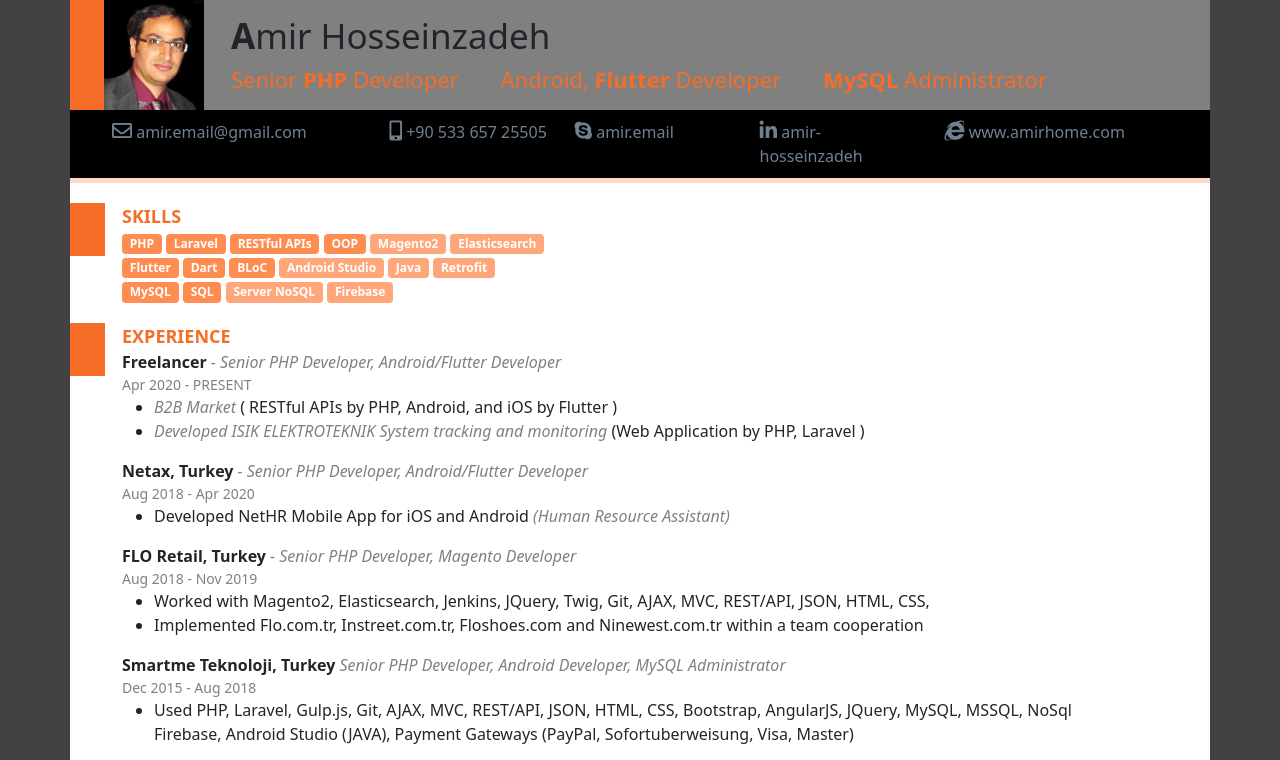
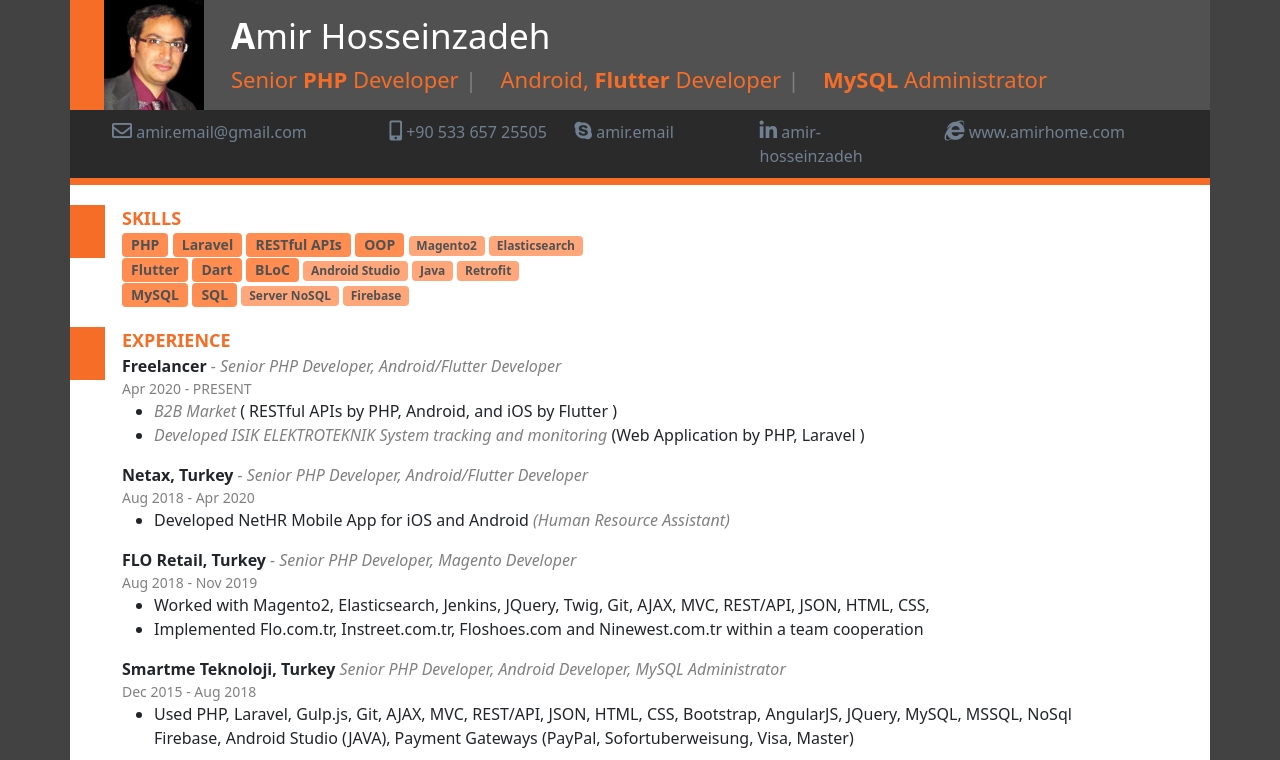
Before and after one commit to AmirHome/MyResume, a plain HTML site: page index.html in a window 1280 px wide. Shown: the top 760 px of the page. Drawn offline with nearby package versions, Linux system fonts and the light colour scheme.

Commit message:
eddit the colors

```diff
--- a/CSS/style.css
+++ b/CSS/style.css
@@ -21,10 +21,10 @@ a visited {
 }
 
 .bg-header{
-    background-color:grey;
+    background-color:rgb(81 81 81);
 }
 .bg-contact{
-    background-color: black
+    background-color: rgb(42 42 42)
 }
 
 .bg-img {
@@ -40,10 +40,10 @@ a visited {
 .title-fullname {
     font-size: 35px;
     padding-top: 10px;
+    color: white;
 }
 
 .title-job {
-    color: rgb(87 186 134);
     color: #f56d27;
     font-size: 22px;
 
@@ -58,22 +58,18 @@ a visited {
     font-size: 20px;
 }
 
-hr {
-    height: 5px !important;
-    color: rgb(87 186 134);
-    color: #f56d27;
+.line {
+    background-color: #f56d27;
+    height: 7px;
+}
 
-    margin: 0px;
-}
 .box{
-    background-color: rgb(87 186 134);
     background-color: #f56d27;
     height: 53px;
     width: 35px;
     margin-right: 5px;
 }
 .title{
-    color: rgb(87 186 134);
     color: #f56d27;
 
     font-weight: bold;
@@ -86,20 +82,20 @@ hr {
 }
 
 .bg-badge-dark{
-    background-color:#93c47d;
-    background-color: #CE4B09;
     background-color: #FF8C51;
+    font-size: 14px;
 }
+
 .bg-badge{
-    background-color: #b6d7a8;
-    background-color: #FF8C51;
     background-color: #FFA77A;
+    font-size: 12px;
 
 }
 
 .badge {
-    color: white;
+    color: rgb(81 81 81);
 }
+
 
 .row-title {
     padding-top:20px
--- a/index.html
+++ b/index.html
@@ -46,8 +46,8 @@
         <div class="col-md-2"><i class="fab fa-linkedin-in"></i> <a target="_blank" href="https://www.linkedin.com/in/amir-hosseinzadeh/">amir-hosseinzadeh</a></div>
         <div class="col-md-3"><i class="fab fa-internet-explorer"></i> <a target="_blank" href="http://www.amirhome.com/">www.amirhome.com</a></div>
     </div>
-    <div class="row">
-        <hr>
+    <div class="row line">
+
     </div>
 
 
```
